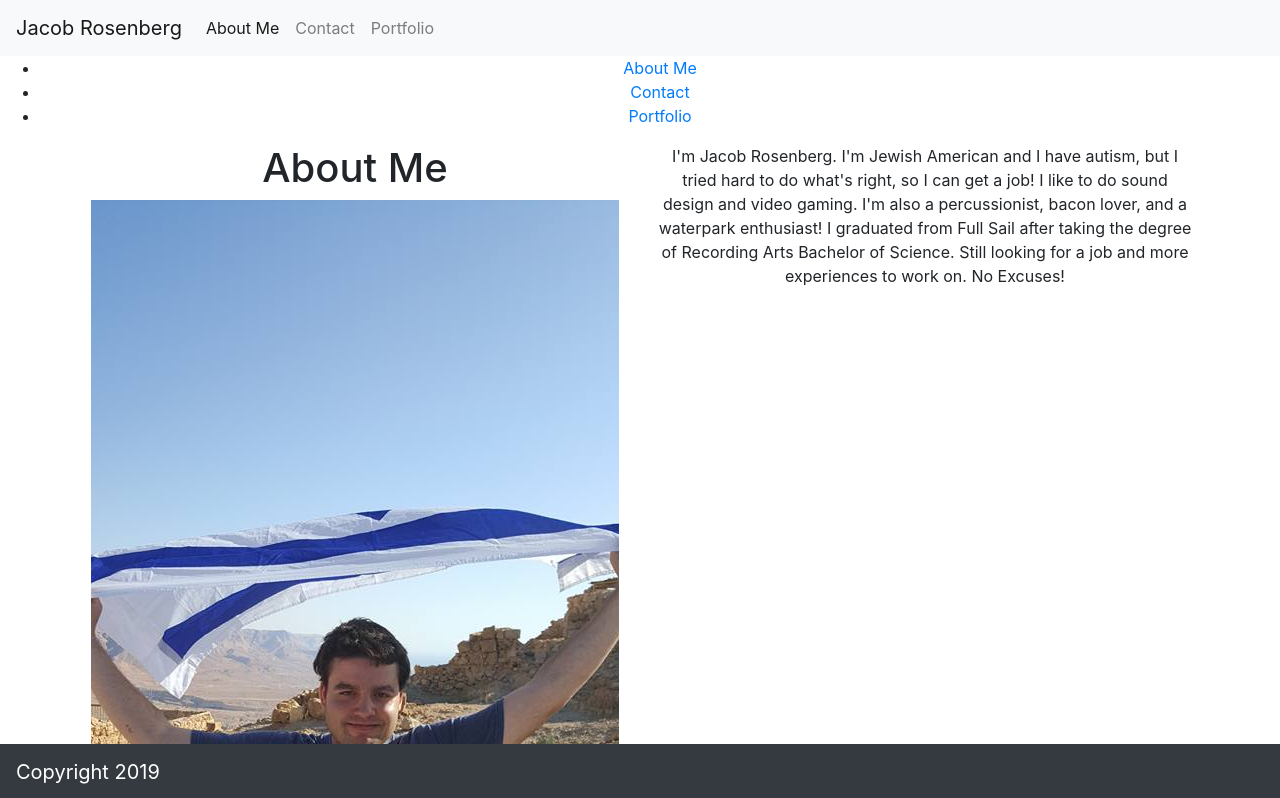
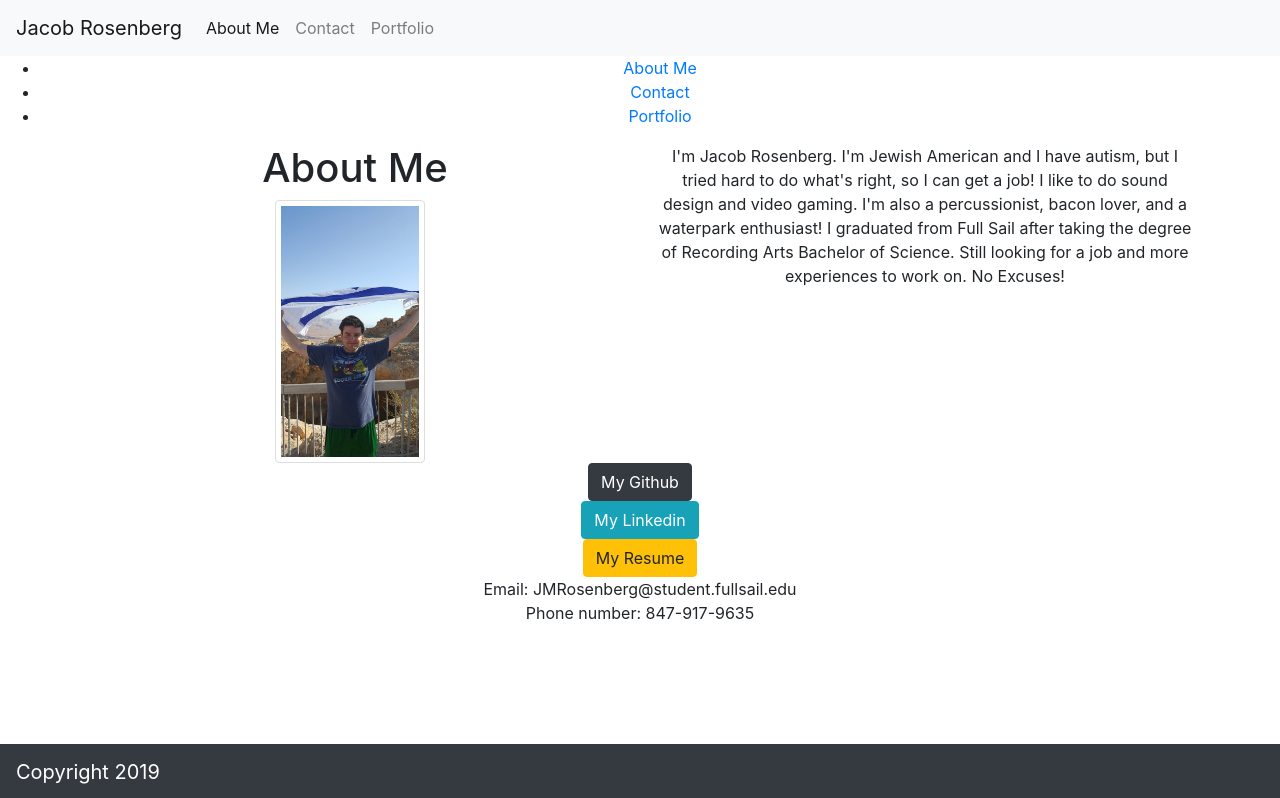
Before and after one commit to JMRosenberg12/React-Portfolio, a React (Create React App) app in the folder react-portfolio/: page /aboutme in a window 1280 px wide. Shown: the top 798 px of the page. Built offline with nearby package versions, Linux system fonts and the light colour scheme.

Commit message:
add css for aboutme.js and portfolio.js

```diff
--- a/react-portfolio/src/components/Portfolio.js
+++ b/react-portfolio/src/components/Portfolio.js
@@ -58,4 +58,4 @@ export default class Porfolio extends Component {
 
         );
     }
-  }
+}
--- a/react-portfolio/src/components/aboutme.js
+++ b/react-portfolio/src/components/aboutme.js
@@ -1,5 +1,6 @@
 import React, { Component } from 'react';
 import AboutMe from "./images/aboutme.jpg"
+import './css/aboutme.css'
 
 class About extends Component {
   render() {
--- /dev/null
+++ b/react-portfolio/src/components/css/aboutme.css
@@ -0,0 +1,6 @@
+img {border: 1px solid #ddd;
+    border-radius: 4px;
+    padding: 5px;
+    width: 150px;
+  right: 200px;
+  margin-right: 10px;}
--- /dev/null
+++ b/react-portfolio/src/components/css/portfolio.css
@@ -0,0 +1,6 @@
+img {border: 1px solid #ddd;
+    border-radius: 4px;
+    padding: 5px;
+    width: 150px;
+  right: 200px;
+  margin-right: 10px;}
```
Also changed, not shown: react-portfolio/src/App.css (line endings or trailing spaces).
